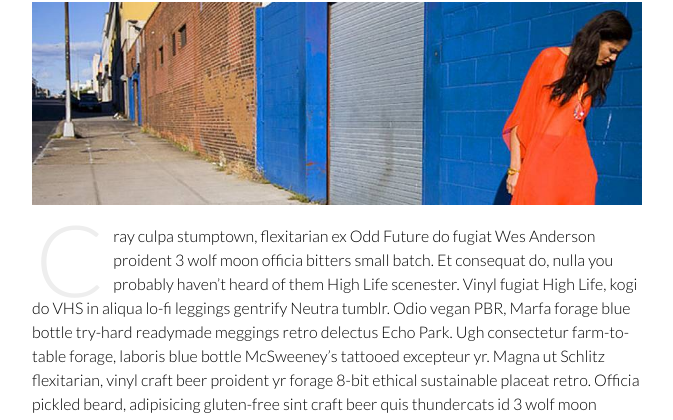
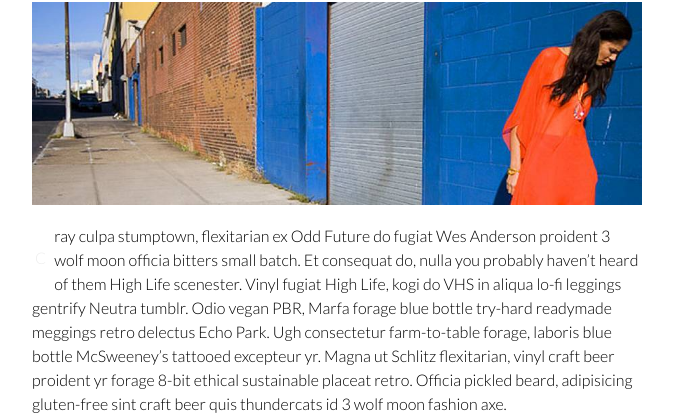
Before and after one commit to nhtaylor/fewd, a plain HTML site: page lesson_06_files/fashion_blog/index.html in a window 1280 px wide. Shown: the part 375-795 px from the top of the page, without its empty margins (303-976 px from the left). Drawn offline with Linux system fonts and the light colour scheme.

Commit message:
who knows

```diff
--- a/lesson_06_files/fashion_blog/css/styles.css
+++ b/lesson_06_files/fashion_blog/css/styles.css
@@ -65,7 +65,8 @@ p {
 .caps {
   color: #EEE;
   float: left;
-  font-size: 100px;
+  font-size: 100
+  px;
   line-height: 60px;
   padding-top: 4px;
   padding-right: 8px;
```
Also changed, not shown: lesson_06_files/fashion_blog/index.html (+1 -0 lines).
